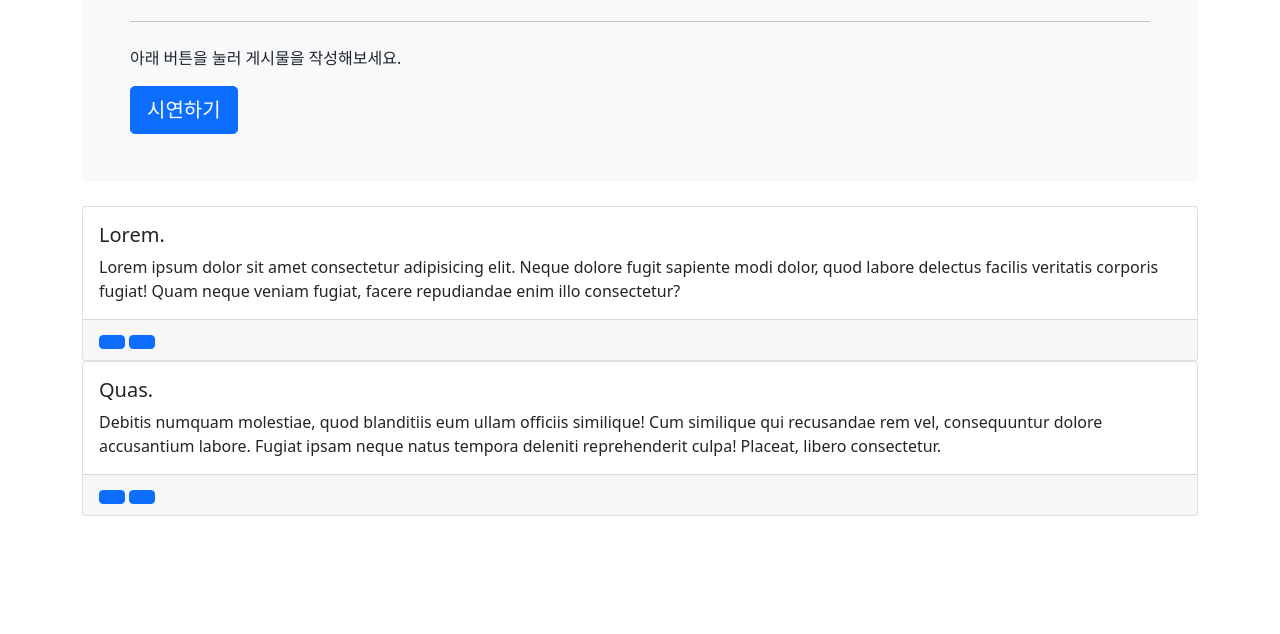
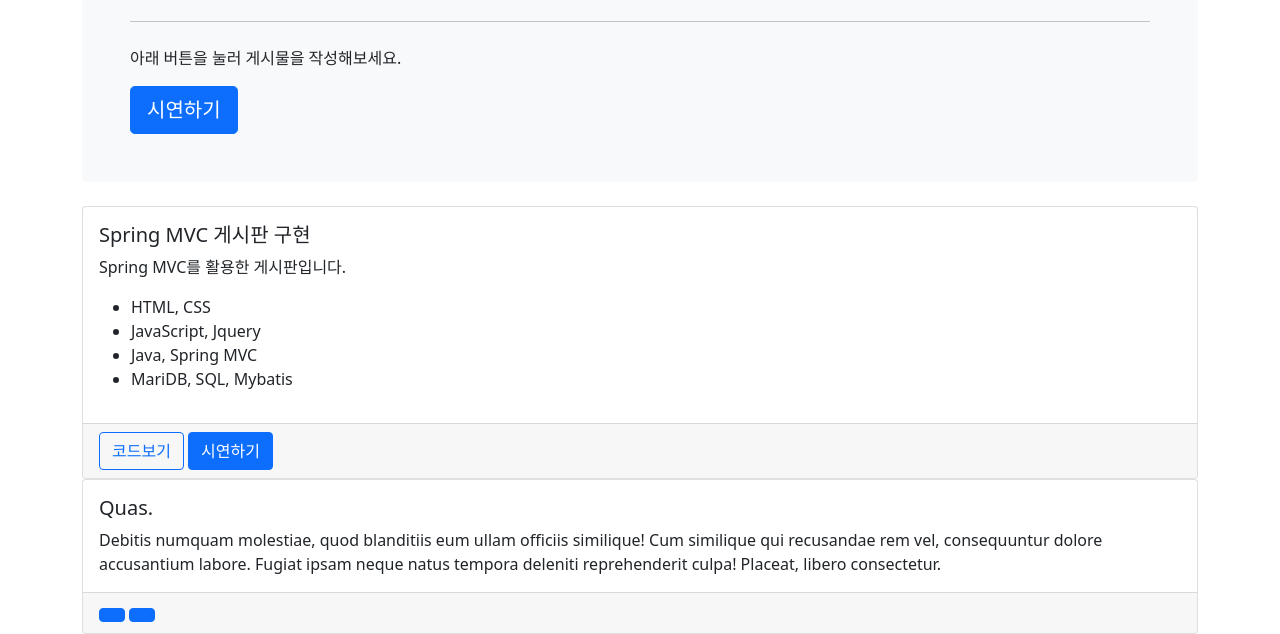
Before and after one commit to jspark922/jspark922.github.io, a plain HTML site: page index.html in a window 1280 px wide. Shown: the part 186-820 px from the top of the page. Drawn offline with nearby package versions, Linux system fonts and the light colour scheme.

Commit message:
Update index.html

```diff
--- a/index.html
+++ b/index.html
@@ -42,21 +42,26 @@
 
     <div class="container">
         <div class="row">
-            <div class="col">
-
                 <div class="card-deck">
                     <div class="card">
                         <div class="card-body">
                             <h5 class="card-title">
-                                Lorem.
+                                Spring MVC 게시판 구현
                             </h5>
                             <p class="card-text">
-                                Lorem ipsum dolor sit amet consectetur adipisicing elit. Neque dolore fugit sapiente modi dolor, quod labore delectus facilis veritatis corporis fugiat! Quam neque veniam fugiat, facere repudiandae enim illo consectetur?
+                                Spring MVC를 활용한 게시판입니다.
                             </p>
+
+                            <ul>
+                                <li>HTML, CSS</li>
+                                <li>JavaScript, Jquery</li>
+                                <li>Java, Spring MVC</li>
+                                <li>MariDB, SQL, Mybatis</li>
+                            </ul>
                         </div>
                         <div class="card-footer">
-                            <a href="" class="btn btn-primary"></a>
-                            <a href="" class="btn btn-primary"></a>
+                            <a href="https://github.com/jspark922/spring20220513" class="btn btn-outline-primary">코드보기</a>
+                            <a href="http://13.124.195.91/spr/board/list" class="btn btn-primary">시연하기</a>
                         </div>
                     </div>
                     <div class="card">
@@ -74,8 +79,6 @@
                         </div>
                     </div>
                 </div>
-
-            </div>
         </div>
     </div>
 
```
